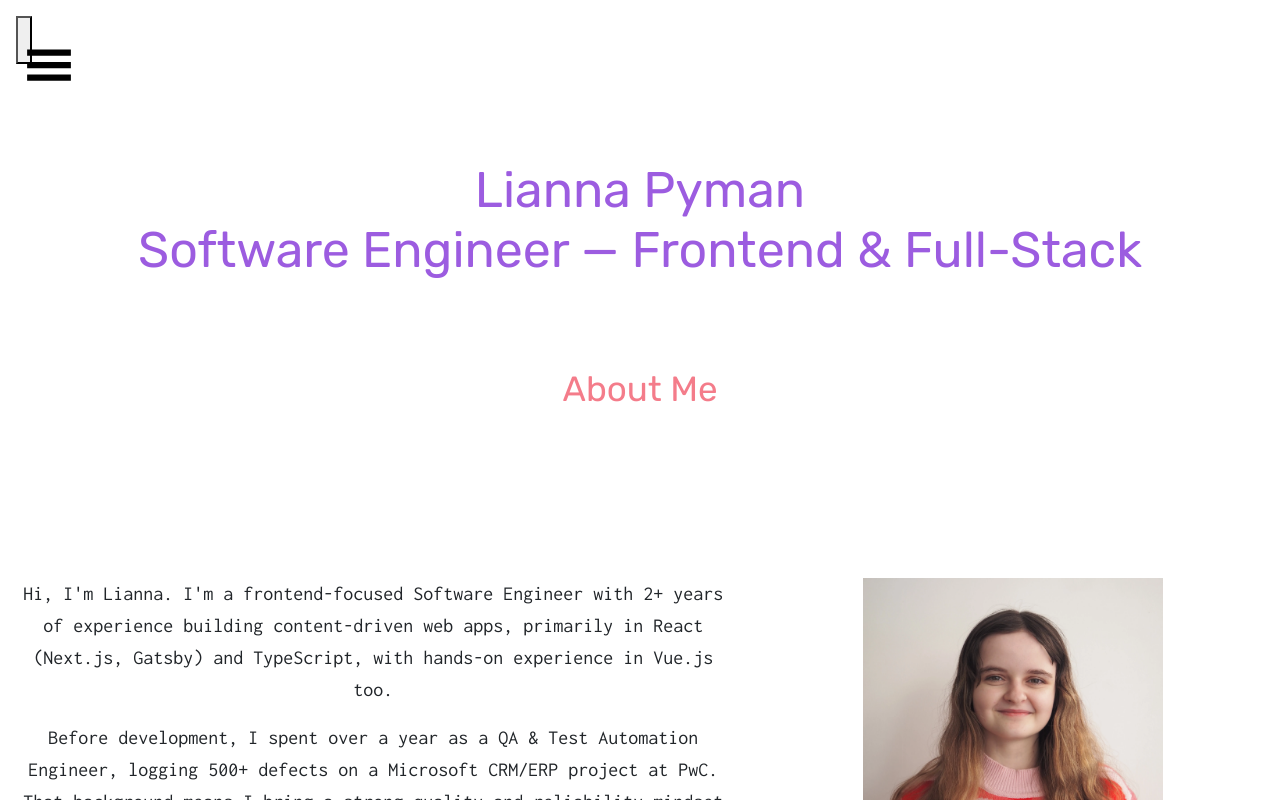
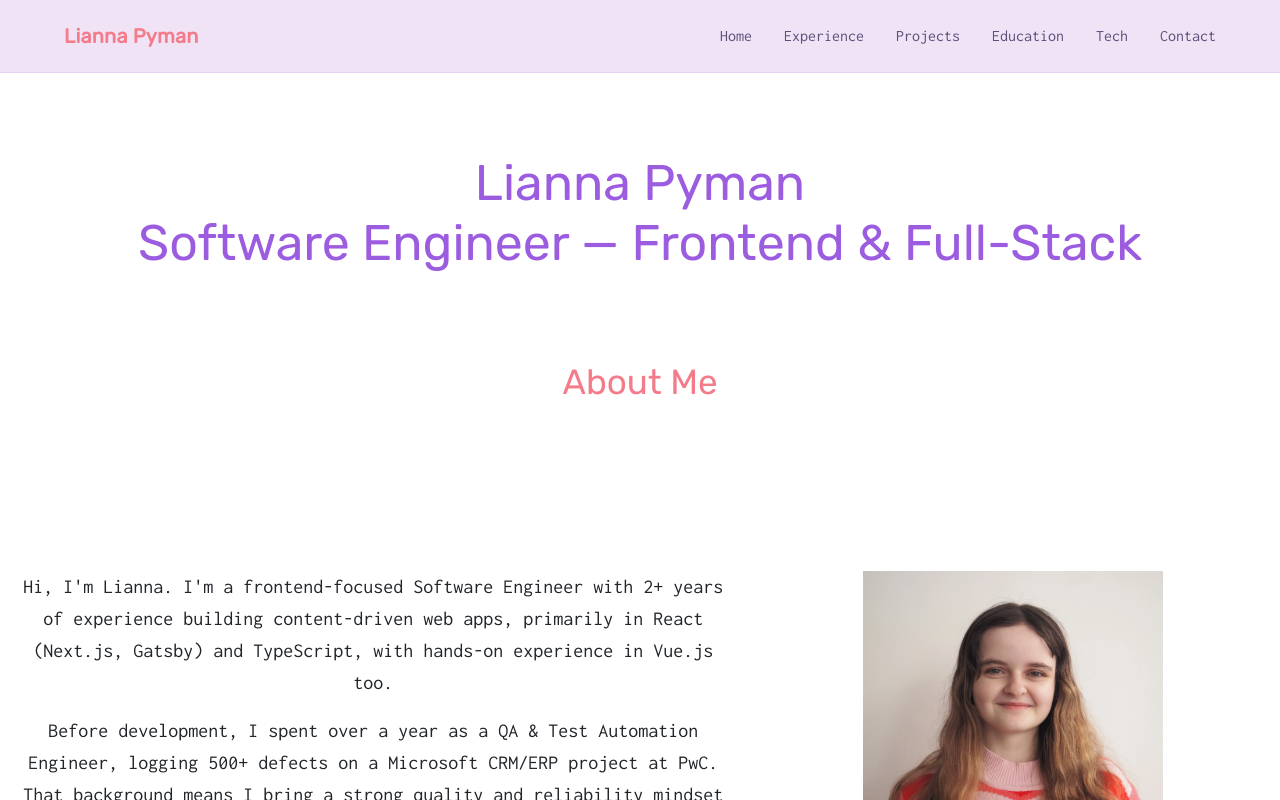
Before and after one commit to liii-p/portfolio, a Next.js app: page / in a window 1280 px wide. Shown: the top 800 px of the page. Built offline with nearby package versions, Linux system fonts and the light colour scheme.

Commit message:
Update navbar styling and structure

```diff
--- a/src/Components/Navbar/Navbar.jsx
+++ b/src/Components/Navbar/Navbar.jsx
@@ -1,31 +1,94 @@
 "use client";
 
-import React, { useState } from "react";
+import React, { useEffect, useState } from "react";
 import styles from "../Navbar/Navbar.module.scss";
 import { GiHamburgerMenu } from "react-icons/gi";
+import { IoClose } from "react-icons/io5";
+
+const links = [
+  { href: "#intro", label: "Home" },
+  { href: "#experience", label: "Experience" },
+  { href: "#projects", label: "Projects" },
+  { href: "#education", label: "Education" },
+  { href: "#tech", label: "Tech" },
+  { href: "#contact", label: "Contact" },
+];
 
 const Navbar = () => {
   const [showMenu, setShowMenu] = useState(false);
+  const [scrolled, setScrolled] = useState(false);
 
-  const openMenu = () => {
-    setShowMenu(!showMenu);
-  };
+  const toggleMenu = () => setShowMenu((prev) => !prev);
+  const closeMenu = () => setShowMenu(false);
+
+  useEffect(() => {
+    const onScroll = () => setScrolled(window.scrollY > 10);
+    onScroll();
+    window.addEventListener("scroll", onScroll, { passive: true });
+    return () => window.removeEventListener("scroll", onScroll);
+  }, []);
+
+  useEffect(() => {
+    if (!showMenu) return undefined;
+
+    const onKeyDown = (event) => {
+      if (event.key === "Escape") closeMenu();
+    };
+
+    document.body.style.overflow = "hidden";
+    window.addEventListener("keydown", onKeyDown);
+
+    return () => {
+      document.body.style.overflow = "";
+      window.removeEventListener("keydown", onKeyDown);
+    };
+  }, [showMenu]);
 
   return (
-    <div className={styles.Navbar}>
-      <button><GiHamburgerMenu onClick={openMenu} className={styles.Navbar__icon} /></button>
-      <nav
-        className={showMenu ? styles.menuVisible : styles.menuHidden}
-        onClick={openMenu}
-      >
-        <a href="#intro">Home</a>
-        <a href="#experience">Experience</a>
-        <a href="#projects">Projects</a>
-        <a href="#education">Education</a>
-        <a href="#tech">Tech</a>
-        <a href="#contact">Contact</a>
-      </nav>
-    </div>
+    <header
+      className={`${styles.Navbar} ${scrolled ? styles.scrolled : ""}`}
+    >
+      <div className={styles.Navbar__inner}>
+        <a href="#intro" className={styles.Navbar__brand} onClick={closeMenu}>
+          Lianna Pyman
+        </a>
+
+        <button
+          className={styles.Navbar__menuButton}
+          onClick={toggleMenu}
+          aria-expanded={showMenu}
+          aria-controls="primary-navigation"
+          aria-label={showMenu ? "Close menu" : "Open menu"}
+        >
+          {showMenu ? (
+            <IoClose className={styles.Navbar__icon} />
+          ) : (
+            <GiHamburgerMenu className={styles.Navbar__icon} />
+          )}
+        </button>
+
+        <nav
+          id="primary-navigation"
+          className={`${styles.Navbar__links} ${
+            showMenu ? styles.isOpen : ""
+          }`}
+        >
+          {links.map(({ href, label }) => (
+            <a key={href} href={href} onClick={closeMenu}>
+              {label}
+            </a>
+          ))}
+        </nav>
+      </div>
+
+      <div
+        className={`${styles.Navbar__overlay} ${
+          showMenu ? styles.isOpen : ""
+        }`}
+        onClick={closeMenu}
+        aria-hidden="true"
+      />
+    </header>
   );
 };
 
--- a/src/Components/Navbar/Navbar.module.scss
+++ b/src/Components/Navbar/Navbar.module.scss
@@ -2,41 +2,166 @@
 @use "../../Assets/partials/palette.scss";
 
 .Navbar {
-  display: flex;
-  justify-content: flex-start;
-  margin: 0;
-  height: 5em;
+  position: sticky;
+  top: 0;
+  z-index: 100;
   width: 100%;
+  box-sizing: border-box;
   font-family: "Inconsolata", monospace;
-  box-sizing: border-box;
-  padding: 1em;
+  background: rgba(232, 215, 241, 0.7);
+  backdrop-filter: blur(10px);
+  -webkit-backdrop-filter: blur(10px);
+  border-bottom: 1px solid rgba(156, 92, 224, 0.15);
+  transition: box-shadow 0.25s ease, background 0.25s ease;
+
+  &.scrolled {
+    background: rgba(255, 255, 255, 0.85);
+    box-shadow: 0 4px 20px rgba(91, 80, 122, 0.12);
+  }
+
+  &__inner {
+    display: flex;
+    align-items: center;
+    justify-content: space-between;
+    max-width: 1200px;
+    margin: 0 auto;
+    height: 4.5em;
+    padding: 0 1.5em;
+    box-sizing: border-box;
+  }
+
+  &__brand {
+    font-family: "Rubik", sans-serif;
+    font-size: 1.25rem;
+    font-weight: 600;
+    color: palette.$title;
+    text-decoration: none;
+    letter-spacing: 0.01em;
+    z-index: 110;
+
+    &:visited {
+      color: palette.$title;
+    }
+  }
+
+  &__menuButton {
+    background: none;
+    border: none;
+    padding: 0;
+    margin: 0;
+    cursor: pointer;
+    display: flex;
+    align-items: center;
+    justify-content: center;
+    z-index: 110;
+
+    &:focus {
+      outline: none;
+    }
+
+    &:focus-visible {
+      outline: 2px solid currentColor;
+      outline-offset: 2px;
+    }
+
+    @include devices.tablet {
+      display: none;
+    }
+  }
 
   &__icon {
-    position: fixed;
-    @include devices.phone {
-      height: 30px;
+    height: 28px;
+    width: auto;
+    color: palette.$title;
+  }
+
+  &__links {
+    display: flex;
+    align-items: center;
+    gap: 2rem;
+
+    a {
+      position: relative;
+      padding: 0.25rem 0;
+      margin: 0;
       width: auto;
+      font-size: 1rem;
+      color: palette.$body;
+      text-decoration: none;
+      transition: color 0.2s ease;
+
+      &::after {
+        content: "";
+        position: absolute;
+        left: 0;
+        bottom: -2px;
+        width: 100%;
+        height: 2px;
+        background: palette.$accent;
+        transform: scaleX(0);
+        transform-origin: right;
+        transition: transform 0.25s ease;
+      }
+
+      &:hover,
+      &:focus-visible {
+        color: palette.$title;
+
+        &::after {
+          transform: scaleX(1);
+          transform-origin: left;
+        }
+      }
+
+      &:visited {
+        color: palette.$body;
+      }
     }
-    @include devices.large-phone {
-      height: 50px;
-      width: auto;
+
+    @media only screen and (max-width: (devices.$md - 1)) {
+      position: fixed;
+      top: 0;
+      right: 0;
+      z-index: 105;
+      flex-direction: column;
+      justify-content: center;
+      gap: 2.5rem;
+      width: 100%;
+      height: 100dvh;
+      margin: 0;
+      background: palette.$background;
+      box-shadow: -8px 0 30px rgba(91, 80, 122, 0.2);
+      transform: translateX(100%);
+      transition: transform 0.3s ease;
+
+      a {
+        font-size: 1.5rem;
+        text-align: center;
+      }
+
+      &.isOpen {
+        transform: translateX(0);
+      }
+    }
+  }
+
+  &__overlay {
+    display: none;
+
+    @media only screen and (max-width: (devices.$md - 1)) {
+      display: block;
+      position: fixed;
+      inset: 0;
+      z-index: 104;
+      background: rgba(30, 20, 40, 0.35);
+      opacity: 0;
+      visibility: hidden;
+      transition: opacity 0.25s ease, visibility 0.25s ease;
+
+      &.isOpen {
+        opacity: 1;
+        visibility: visible;
+      }
     }
   }
 }
-
-.menuVisible {
-  visibility: visible;
-  position: fixed;
-  top: 0;
-  left: 13.5%;
-
-  @include devices.phone {
-    left: 10%;
-  }
-}
-
-.menuHidden {
-  visibility: hidden;
-  position: fixed;
-  left: 100%;
-}
--- a/src/app/globals.scss
+++ b/src/app/globals.scss
@@ -1,4 +1,3 @@
-@use "../Assets/partials/devices.scss";
 @use "../Assets/partials/palette.scss";
 
 body {
@@ -40,25 +39,7 @@ p {
 
 section {
   margin: 0 auto;
-}
-
-nav {
-  display: flex;
-  justify-content: space-evenly;
-
-  a {
-    padding: 0;
-    margin: 20px;
-    width: 80%;
-    font-size: 30px;
-
-    @include devices.phone {
-      margin: 15.5px;
-      font-size: 20px;
-      width: 70%;
-      padding: 0;
-    }
-  }
+  scroll-margin-top: 4.5em;
 }
 
 a:visited {
```
